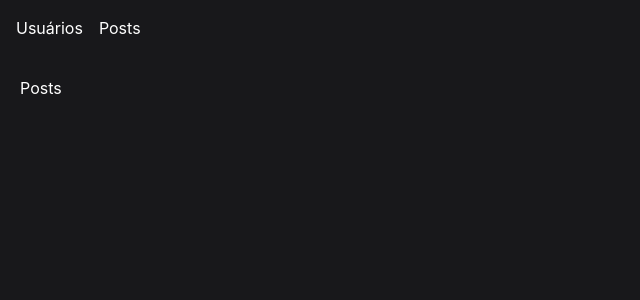
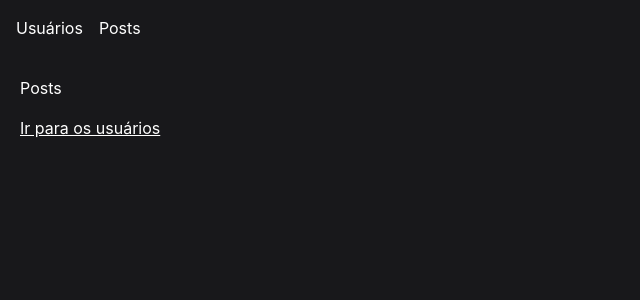
Before and after one commit to andersonkaiti/react-query-course-review, a React (Vite) app: page /posts in a window 1280 px wide. Shown: the top 300 px of the page, without its empty margins (0-640 px from the left). Built offline with nearby package versions, Linux system fonts and the light colour scheme.

Commit message:
:sparkles: feat(prefetch): prefetch users query on link hover

```diff
--- a/src/pages/posts.tsx
+++ b/src/pages/posts.tsx
@@ -1,7 +1,24 @@
+import { useQueryClient } from '@tanstack/react-query'
+import { Link } from 'react-router-dom'
+import { getUsers } from '../http/get-users'
+
 export function Posts() {
+  const queryClient = useQueryClient()
+
+  function handleMouseEnter() {
+    queryClient.prefetchQuery({
+      queryKey: ['users'],
+      queryFn: getUsers,
+    })
+  }
+
   return (
-    <div className="p-5">
+    <div className="space-y-4 p-5">
       <h1>Posts</h1>
+
+      <Link to="/" className="underline" onMouseEnter={handleMouseEnter}>
+        Ir para os usuários
+      </Link>
     </div>
   )
 }
```
